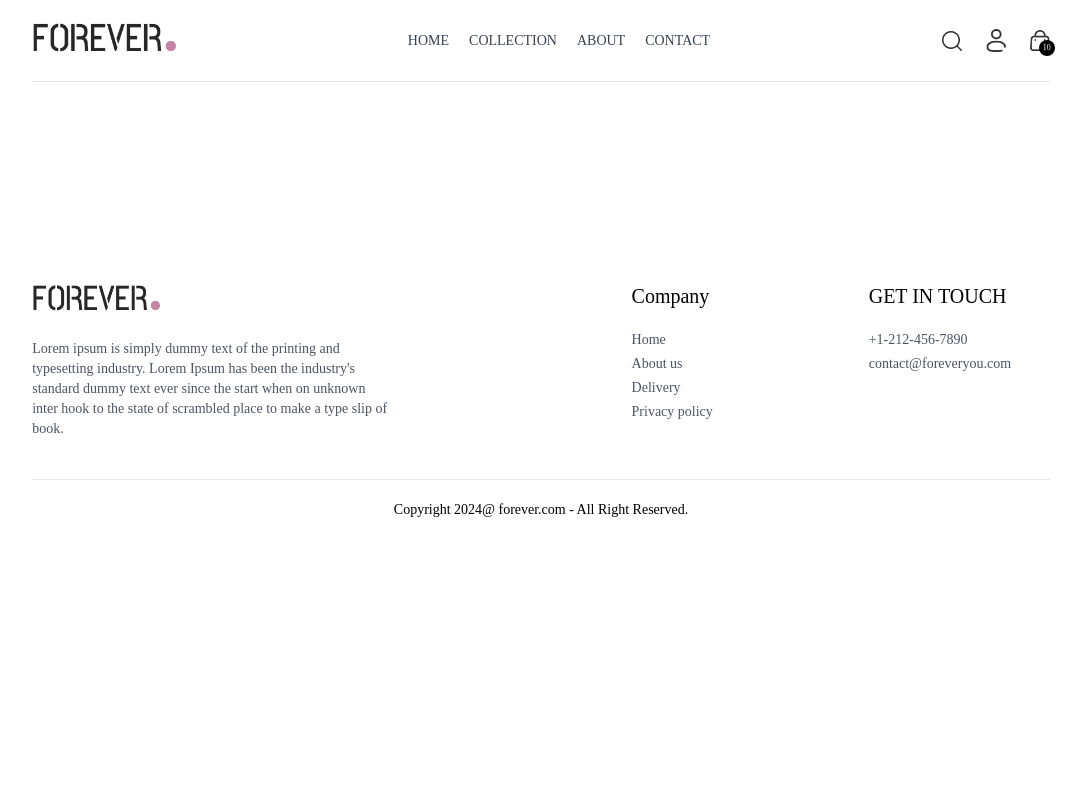
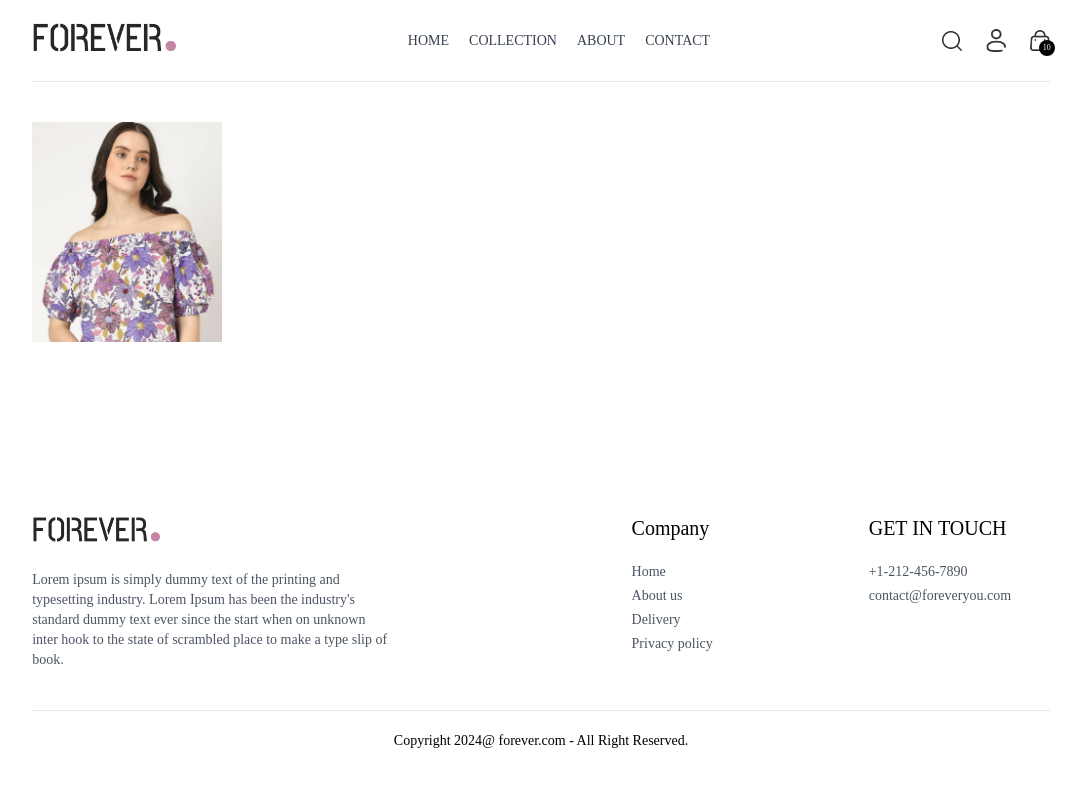
Before and after one commit to SarahHanks04/Simple-eCommerce, a React (Vite) app: page /product/aaaaa in a window 1280 px wide. Shown: the top 786 px of the page, without its empty margins (99-1185 px from the left). Built offline with nearby package versions, Linux system fonts and the light colour scheme.

Commit message:
Product updated

```diff
--- a/src/Pages/Product.jsx
+++ b/src/Pages/Product.jsx
@@ -14,6 +14,7 @@
       if (item._id === productId) {
         setProductData(item)
         setImage(item.image[0])
+        console.log(item)
         return null
       }
     })
@@ -28,7 +29,19 @@
     <div className='border-t pt-10 transition-opacity ease-in duration-500 opacity-100'>
 
     {/* PRODUCT DATA */}
-      <div className='flex gap-12 sm:gap-12 flex-col sm:flex-row'></div>
+      <div className='flex gap-12 sm:gap-12 flex-col sm:flex-row'>
+        {/* PRODUCT IMAGES */}
+        <div className='flex-1 flex flex-col-reverse gap-3 sm:flex-row'>
+          <div className='flexsm
+          flex-col overflow-x-auto sm:overflow-y-scroll justify-between sm:justify-normal sm:w-[18.7%] w-full'>
+            {
+              productData.image.map((item, index) => (
+                <img src={item} key={index} className='w-[24%] sm:w-full sm:mb-3 flex-shrink-0 cursor-pointer' alt="" />
+              ))
+            }
+          </div>
+        </div>
+      </div>
     </div>
   ) : <div className='opacity-0'></div>
 }
```
